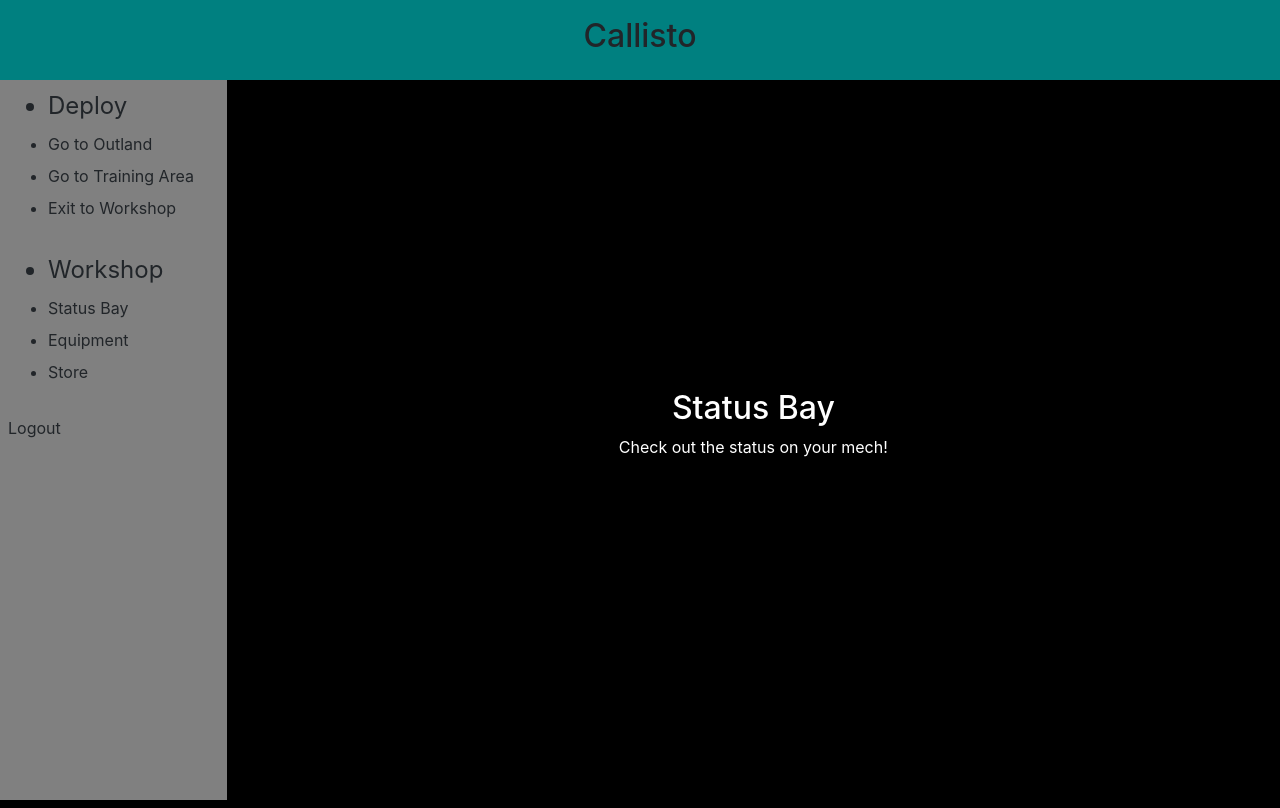
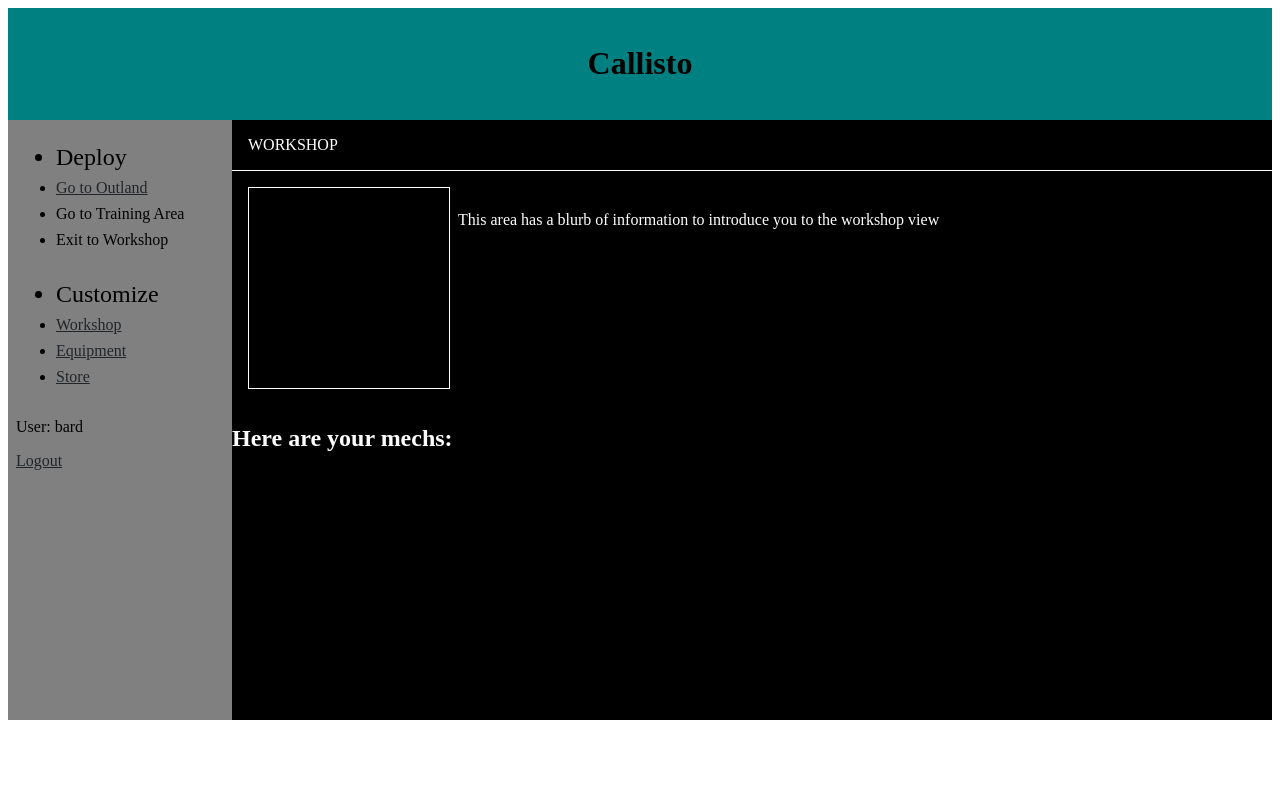
Before and after one commit to gif007/callisto, a Django app: page /game/workshop/ in a window 1280 px wide. Run offline with Django 3.2, Linux system fonts and the light colour scheme; a user stored in the database is signed in; data comes from the database, SQL or seed files in the repository; both versions use the stored data as it was after the commit; some libraries are stand-ins or nearby versions.

Commit message:
added names to mobilesuites. experimented with flexbox layout for workshop, wip. added deployment view. set up a view to return json data and added a button to deployed template which calls for json data with ajax

```diff
--- a/game/models.py
+++ b/game/models.py
@@ -5,6 +5,7 @@
 
 class MobileSuit(models.Model):
     """An object representing a mobile suit fitted with equipment"""
+    name = models.CharField(max_length=40, null=True)
     controller = models.ForeignKey(User, on_delete=models.SET_NULL, null=True, blank=True)
     helm = models.ForeignKey('Helm', on_delete=models.SET_NULL, null=True, blank=True)
     chest = models.ForeignKey('Chest', on_delete=models.SET_NULL, null=True, blank=True)
@@ -12,6 +13,7 @@
     right_arm = models.ForeignKey('RightArm', on_delete=models.SET_NULL, null=True, blank=True)
     legs = models.ForeignKey('Legs', on_delete=models.SET_NULL, null=True, blank=True)
     modifiers = models.ManyToManyField('Modifier', blank=True)
+    active = models.BooleanField(default=False)
 
 
     def get_equipped(self):
@@ -51,7 +53,7 @@
 
 
     def __str__(self):
-        return 'A mobile suit belonging to %s' % self.controller
+        return self.name
 
 
 class Helm(models.Model):
--- a/game/static/css/styles.css
+++ b/game/static/css/styles.css
@@ -1,8 +1,16 @@
-header {
+html {
+    height: 100%;
+}
+
+body {
+    height: 100%;
+}
+
+.banner {
     display: flex;
     justify-content: center;
     align-items: center;
-    height: 10vh;
+    padding: 1rem;
     background-color: teal;
 }
 
@@ -17,7 +25,7 @@
 .flex-box {
     display: flex;
     flex-direction: row;
-    height: 90vh;
+    min-height: 600px;
 }
 
 .sidebar {
@@ -54,3 +62,50 @@
 .soft-padding {
     padding: 0.5rem;
 }
+
+.img-wrapper {
+    height: 200px;
+    width: 200px;
+    border: 1px solid white;
+    flex-shrink: 0;
+}
+
+.clear-float {
+    clear: both;
+}
+
+.mech {
+    height: 200px;
+    width: 200px;
+    border: 1px solid white;
+    display: flex;
+    flex-flow: column;
+    align-items: center;
+    justify-content: center;
+}
+
+.d-inlineblock > li {
+    display: inline-block;
+}
+
+.section-header {
+    padding: 1rem;
+    border-bottom: 1px solid white;
+    text-transform: uppercase;
+}
+
+.row {
+    display: flex;
+    align-items: center;
+    padding: 1rem;
+}
+
+.workshop-desc {
+    padding-left: 0.5rem;
+    padding-top: 0.5rem;
+    align-self: flex-start;
+}
+
+.padding-bottom {
+    padding-bottom: 0.5rem;
+}
--- /dev/null
+++ b/game/static/js/ajax.js
@@ -0,0 +1,7 @@
+$(document).ready(function(){
+    $("#get_action").click(function(){
+        $.get('/game/get_action/', function(data, status){
+            alert("Data: " + data.data + "\nStatus: " + status);
+        });
+    });
+});
--- a/game/templates/base_generic.html
+++ b/game/templates/base_generic.html
@@ -10,21 +10,14 @@
   <meta name="description" content="description">
   <meta name="author" content="author">
 
-<!-- Latest compiled and minified CSS -->
-<link rel="stylesheet" href="https://maxcdn.bootstrapcdn.com/bootstrap/4.5.2/css/bootstrap.min.css">
-
 <!-- jQuery library -->
 <script src="https://ajax.googleapis.com/ajax/libs/jquery/3.5.1/jquery.min.js"></script>
 
-<!-- Popper JS -->
-<script src="https://cdnjs.cloudflare.com/ajax/libs/popper.js/1.16.0/umd/popper.min.js"></script>
-
-<!-- Latest compiled JavaScript -->
-<script src="https://maxcdn.bootstrapcdn.com/bootstrap/4.5.2/js/bootstrap.min.js"></script>
 
 {% load static %}
 <link rel="stylesheet" href="{% static 'css/reset.css' %}">
 <link rel="stylesheet" href="{% static 'css/styles.css' %}">
+<script src="{% static 'js/ajax.js' %}"></script>
 
 </head>
 
--- a/game/templates/game.html
+++ b/game/templates/game.html
@@ -2,28 +2,29 @@
 
 {% block content %}
 
-<header>
+<header class='banner'>
     {% block header %}
     <h1>Callisto</h1>
     {% endblock %}
 </header>
 
-<article class='flex-box'>
+<main class='flex-box'>
 
     <section class='sidebar soft-padding'>
         {% block sidebar %}
         <ul>
             <li class='nav-title'>Deploy</li>
-    <li>Go to Outland</li>
+            <li><a href='{% url "deploy" %}'>Go to Outland</a></li>
             <li>Go to Training Area</li>
             <li>Exit to Workshop</li>
         </ul>
         <ul>
-    <li class='nav-title'>Workshop</li>
-    <li><a href='{% url "workshop" %}'>Status Bay</a></li>
+            <li class='nav-title'>Customize</li>
+            <li><a href='{% url "workshop" %}'>Workshop</a></li>
             <li><a href='{% url "equipment" %}'>Equipment</a></li>
             <li><a href='{% url "store" %}'>Store</a></li>
         </ul>
+        <p>User: {{user}}</p>
         <a href='{% url "logout" %}'>Logout</a>
         {% endblock %}
     </section>
@@ -33,6 +34,6 @@
         {% endblock %}
     </section>
 
-</article>
+</main>
 
 {% endblock %}
--- a/game/templates/workshop.html
+++ b/game/templates/workshop.html
@@ -1,13 +1,30 @@
 {% extends "game.html" %}
 
 {% block main %}
-    <div class='index'>
-        <h2>Status Bay</h2>
-        <p>Check out the status on your mech!</p>
-        <ul>
-            {% for mech in mechs %}
-            <li>{{mech}}</li>
-            {% endfor %}
-        </ul>
+
+    <header class='section-header'>Workshop</header>
+
+    <div class='row'>
+
+        <div class='img-wrapper'><img></div>
+
+        <p class='workshop-desc'>This area has a blurb of information to introduce you to the workshop view</p>
+
     </div>
+
+    <h2>Here are your mechs:</h2>
+    <ul class='d-inlineblock'>
+        {% for mech in mechs %}
+            {% if mech.active %}
+            <li>
+                <div class='mech'>
+                    <p class='padding-bottom'><u>Active</u></p>
+                    <p>{{mech}}</p>
+                </div>
+            </li>
+            {% else %}
+            <li><div class='mech'>{{mech}}</div></li>
+            {% endif %}
+        {% endfor %}
+    </ul>
 {% endblock %}
--- a/game/urls.py
+++ b/game/urls.py
@@ -7,4 +7,6 @@
     path('workshop/', views.workshop, name='workshop'),
     path('workshop/equipment/', views.equipment, name='equipment'),
     path('store/', views.store, name='store'),
+    path('deploy/', views.deploy, name='deploy'),
+    path('get_action/', views.get_action, name='get-action'),
 ]
--- a/game/views.py
+++ b/game/views.py
@@ -1,20 +1,48 @@
 from django.shortcuts import render
 from .models import MobileSuit
+from django.http import JsonResponse
 
 # Create your views here.
 
 def index(request):
+
     return render(request, "game.html")
 
 
 def workshop(request):
     mechs = request.user.mobilesuit_set.all()
+
     return render(request, 'workshop.html', {'mechs': mechs})
 
 
 def equipment(request):
+
     return render(request, 'equipment.html')
 
 
 def store(request):
+
     return render(request, 'store.html')
+
+
+def deploy(request):
+    mech = request.user.mobilesuit_set.filter(active=True).get()
+
+    return render(request, 'deploy.html', {'mech': mech})
+
+
+def get_action(request):
+    actions = [
+        'A monster attacks!',
+        'Nothing happens...',
+        'You discover a cave!',
+    ]
+
+    import random
+    action = actions[random.randint(0,2)]
+
+    data = {
+        'data': action
+    }
+
+    return JsonResponse(data)
```
Also changed, not shown: game/templates/deploy.html (added, +10 -0 lines), db.sqlite3, game/migrations/0010_mobilesuit_active.py (added), game/migrations/0011_mobilesuit_name.py (added). Lines whose indentation alone changed are shown as unchanged.
